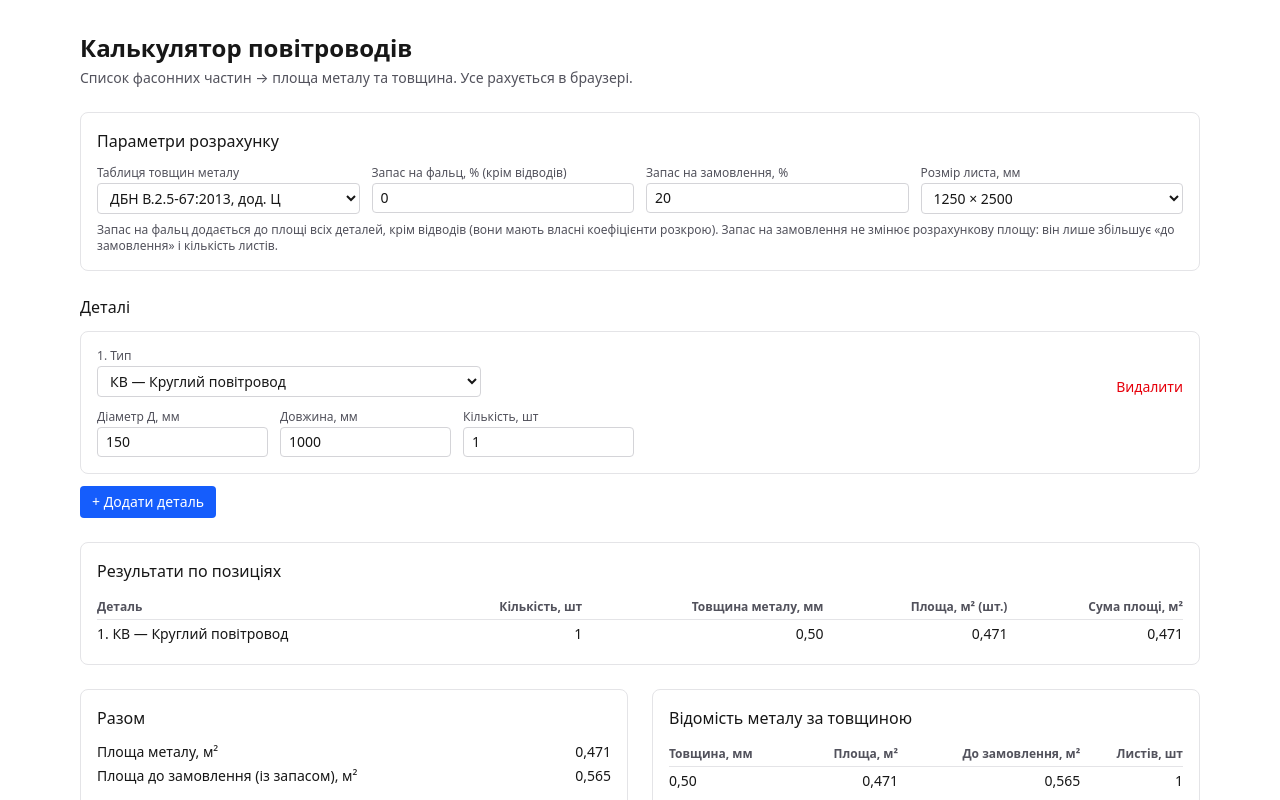
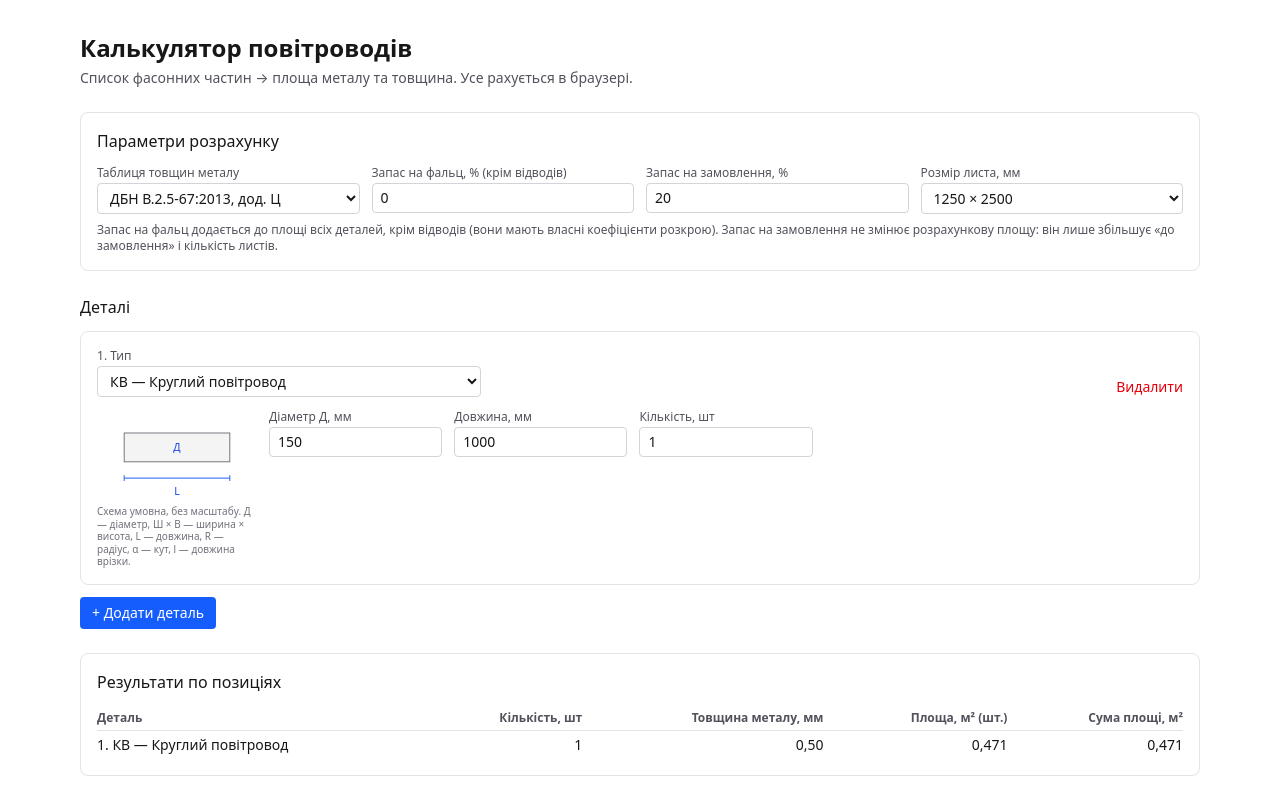
Before and after one commit to QuaZz7aR/HVAC-duct-calculator, a Next.js app: page / in a window 1280 px wide. Shown: the top 800 px of the page. Built offline with nearby package versions, Linux system fonts and the light colour scheme.

Commit message:
Show a schematic sketch of the fitting in each card
Co-Authored-By: Claude Sonnet 5.5 <noreply@anthropic.com>
Claude-Session: https://claude.ai/code/session_01PpJhEaXTNTL4e4jwnYecUZ

```diff
--- a/src/components/calculator/FittingCard.tsx
+++ b/src/components/calculator/FittingCard.tsx
@@ -4,6 +4,7 @@ import { kindFields, kindOrder, type FieldKey, type FittingKind, type FormRow }
 import type { RowOutcome } from "@/lib/form/calculate";
 import { uk as dict } from "@/lib/i18n/uk";
 import { kindTitle } from "./format";
+import { FittingSketch } from "./FittingSketch";
 import { ErrorList, WarningList } from "./ErrorList";
 import { cardClass, inputClass, labelClass } from "./styles";
 import { TextField } from "./TextField";
@@ -36,7 +37,12 @@ export function FittingCard({ row, index, outcome, onKindChange, onValueChange,
           {dict.removeItem}
         </button>
       </div>
-      <div className="grid grid-cols-2 gap-3 sm:grid-cols-4 lg:grid-cols-6">
+      <div className="flex flex-col gap-3 sm:flex-row sm:items-start">
+        <div className="shrink-0">
+          <FittingSketch kind={row.kind} />
+          <p className="max-w-40 text-[10px] leading-tight text-zinc-500 dark:text-zinc-400">{dict.sketch.note}</p>
+        </div>
+      <div className="grid flex-1 grid-cols-2 gap-3 sm:grid-cols-3 lg:grid-cols-5">
         {kindFields[row.kind].map((f) => (
           <TextField
             key={f.key}
@@ -49,6 +55,7 @@ export function FittingCard({ row, index, outcome, onKindChange, onValueChange,
         ))}
         <TextField label={dict.quantity} inputMode="numeric" value={row.quantity} onChange={(quantity) => onPatch({ quantity })} />
       </div>
+      </div>
       {outcome && !outcome.ok && <ErrorList issues={outcome.issues} />}
       {outcome?.ok && <WarningList warnings={outcome.result.warnings} />}
     </div>
--- /dev/null
+++ b/src/components/calculator/FittingSketch.tsx
@@ -0,0 +1,105 @@
+import type { FittingKind } from "@/lib/form/fields";
+import { uk as dict } from "@/lib/i18n/uk";
+import { kindTitle } from "./format";
+import { sketchSpecs } from "./sketch-spec";
+
+const body = "fill-zinc-100 stroke-zinc-500 dark:fill-zinc-800 dark:stroke-zinc-400";
+const dim = "stroke-blue-600 dark:stroke-blue-400";
+const txt = "fill-blue-700 dark:fill-blue-300";
+
+/** Dimension line with end ticks. */
+function Dim({ x1, y1, x2, y2 }: { x1: number; y1: number; x2: number; y2: number }) {
+  const t = 3;
+  const vertical = x1 === x2;
+  return (
+    <g className={dim} strokeWidth={1}>
+      <line x1={x1} y1={y1} x2={x2} y2={y2} />
+      {vertical ? (
+        <>
+          <line x1={x1 - t} y1={y1} x2={x1 + t} y2={y1} />
+          <line x1={x2 - t} y1={y2} x2={x2 + t} y2={y2} />
+        </>
+      ) : (
+        <>
+          <line x1={x1} y1={y1 - t} x2={x1} y2={y1 + t} />
+          <line x1={x2} y1={y2 - t} x2={x2} y2={y2 + t} />
+        </>
+      )}
+    </g>
+  );
+}
+
+function Label({ x, y, children, anchor = "middle" }: { x: number; y: number; children: string; anchor?: "start" | "middle" | "end" }) {
+  return (
+    <text x={x} y={y} textAnchor={anchor} fontSize={11} className={txt}>
+      {children}
+    </text>
+  );
+}
+
+/** Schematic of a fitting with the letters of its input fields (Д, Ш × В, L, R, α, l). Not to scale. */
+export function FittingSketch({ kind }: { kind: FittingKind }) {
+  const { shape, roundMain, roundSmall } = sketchSpecs[kind];
+  const main = roundMain ? dict.sketch.diameter : dict.sketch.rect;
+  const small = roundSmall ? dict.sketch.smallDiameter : dict.sketch.smallRect;
+
+  return (
+    <svg viewBox="0 0 160 100" role="img" aria-label={kindTitle(kind)} className="h-24 w-40 shrink-0">
+      <title>{kindTitle(kind)}</title>
+      {(shape === "straight" || shape === "cap") && (
+        <>
+          <rect x={25} y={25} width={110} height={30} className={body} />
+          {shape === "cap" && <line x1={135} y1={25} x2={135} y2={55} className="stroke-zinc-700 dark:stroke-zinc-200" strokeWidth={4} />}
+          <Label x={80} y={44}>{main}</Label>
+          <Dim x1={25} y1={72} x2={135} y2={72} />
+          <Label x={80} y={90}>L</Label>
+        </>
+      )}
+      {shape === "tap" && (
+        <>
+          <rect x={10} y={55} width={140} height={30} strokeDasharray="4 3" className="fill-none stroke-zinc-400 dark:stroke-zinc-600" />
+          <rect x={60} y={15} width={40} height={40} className={body} />
+          <Label x={80} y={39}>{main}</Label>
+          <Dim x1={112} y1={15} x2={112} y2={55} />
+          <Label x={118} y={39} anchor="start">l</Label>
+        </>
+      )}
+      {shape === "elbow" && (
+        <>
+          <path d="M 60 80 L 90 80 A 60 60 0 0 0 30 20 L 30 50 A 30 30 0 0 1 60 80 Z" className={body} />
+          <Label x={75} y={72}>{main}</Label>
+          {/* radius from the bend centre: inner for a rect elbow, centre line for a round one */}
+          <g className={dim} strokeWidth={1}>
+            <line x1={30} y1={80} x2={roundMain ? 30 + 45 * Math.SQRT1_2 : 30 + 30 * Math.SQRT1_2} y2={roundMain ? 80 - 45 * Math.SQRT1_2 : 80 - 30 * Math.SQRT1_2} />
+          </g>
+          <Label x={36} y={62} anchor="start">R</Label>
+          <Label x={104} y={36} anchor="start">α</Label>
+        </>
+      )}
+      {shape === "reducer" && (
+        <>
+          <polygon points="25,15 125,32 125,48 25,65" className={body} />
+          <Label x={30} y={44} anchor="start">{main}</Label>
+          <Label x={118} y={44} anchor="end">{small}</Label>
+          <Dim x1={25} y1={80} x2={125} y2={80} />
+          <Label x={75} y={96}>L</Label>
+        </>
+      )}
+      {shape === "tee" && (
+        <>
+          <path d="M 10 55 H 60 V 12 H 100 V 55 H 150 V 85 H 10 Z" className={body} />
+          <Label x={36} y={74}>{main}</Label>
+          <Label x={80} y={34}>{small}</Label>
+        </>
+      )}
+      {shape === "cross" && (
+        <>
+          <path d="M 10 40 H 60 V 5 H 100 V 40 H 150 V 65 H 100 V 95 H 60 V 65 H 10 Z" className={body} />
+          <Label x={36} y={57}>{main}</Label>
+          <Label x={80} y={26}>{small}</Label>
+          <Label x={80} y={83}>{small}</Label>
+        </>
+      )}
+    </svg>
+  );
+}
--- /dev/null
+++ b/src/components/calculator/sketch-spec.ts
@@ -0,0 +1,34 @@
+import type { FittingKind } from "@/lib/form/fields";
+
+export type SketchShape = "straight" | "cap" | "tap" | "elbow" | "reducer" | "tee" | "cross";
+
+export interface SketchSpec {
+  shape: SketchShape;
+  /** The main duct (or the large end) is round; rect otherwise. */
+  roundMain: boolean;
+  /** The small end / branch is round; rect otherwise. Only for shapes that have one. */
+  roundSmall?: boolean;
+}
+
+/** Which drawing each fitting kind uses and whether its ends are round or rectangular. */
+export const sketchSpecs: Record<FittingKind, SketchSpec> = {
+  roundStraight: { shape: "straight", roundMain: true },
+  rectStraight: { shape: "straight", roundMain: false },
+  roundCap: { shape: "cap", roundMain: true },
+  rectCap: { shape: "cap", roundMain: false },
+  roundTap: { shape: "tap", roundMain: true },
+  rectTap: { shape: "tap", roundMain: false },
+  roundElbow: { shape: "elbow", roundMain: true },
+  rectElbow: { shape: "elbow", roundMain: false },
+  roundReducer: { shape: "reducer", roundMain: true, roundSmall: true },
+  rectReducer: { shape: "reducer", roundMain: false, roundSmall: false },
+  rectToRoundReducer: { shape: "reducer", roundMain: false, roundSmall: true },
+  roundTee: { shape: "tee", roundMain: true, roundSmall: true },
+  roundTeeRectBranch: { shape: "tee", roundMain: true, roundSmall: false },
+  rectTee: { shape: "tee", roundMain: false, roundSmall: false },
+  rectTeeRoundBranch: { shape: "tee", roundMain: false, roundSmall: true },
+  roundCross: { shape: "cross", roundMain: true, roundSmall: true },
+  roundCrossRectBranches: { shape: "cross", roundMain: true, roundSmall: false },
+  rectCross: { shape: "cross", roundMain: false, roundSmall: false },
+  rectCrossRoundBranches: { shape: "cross", roundMain: false, roundSmall: true },
+};
--- a/src/lib/i18n/uk.ts
+++ b/src/lib/i18n/uk.ts
@@ -26,6 +26,13 @@ export const uk = {
   kind: 'Тип',
   quantity: 'Кількість, шт',
   optional: 'необов’язково',
+  sketch: {
+    diameter: 'Д',
+    rect: 'Ш × В',
+    smallDiameter: 'д',
+    smallRect: 'ш × в',
+    note: 'Схема умовна, без масштабу. Д — діаметр, Ш × В — ширина × висота, L — довжина, R — радіус, α — кут, l — довжина врізки.',
+  },
   autoValue: 'авто',
   resetAuto: 'скинути до авто',
   kinds: {
--- /dev/null
+++ b/vitest.config.ts
@@ -0,0 +1,7 @@
+import { fileURLToPath } from "node:url";
+import { defineConfig } from "vitest/config";
+
+// Component tests import through the same "@/" alias as the app (tsconfig paths).
+export default defineConfig({
+  resolve: { alias: { "@": fileURLToPath(new URL("./src", import.meta.url)) } },
+});
```
Also changed, not shown: 3 other files (tests, documents, lock files or other folders).
